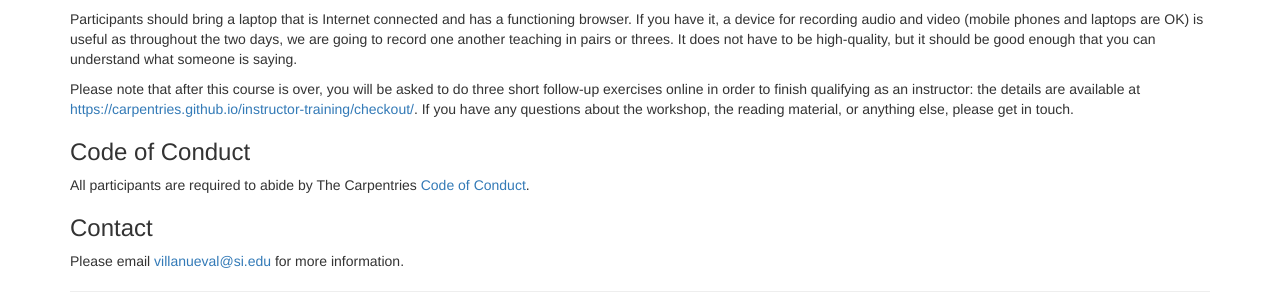
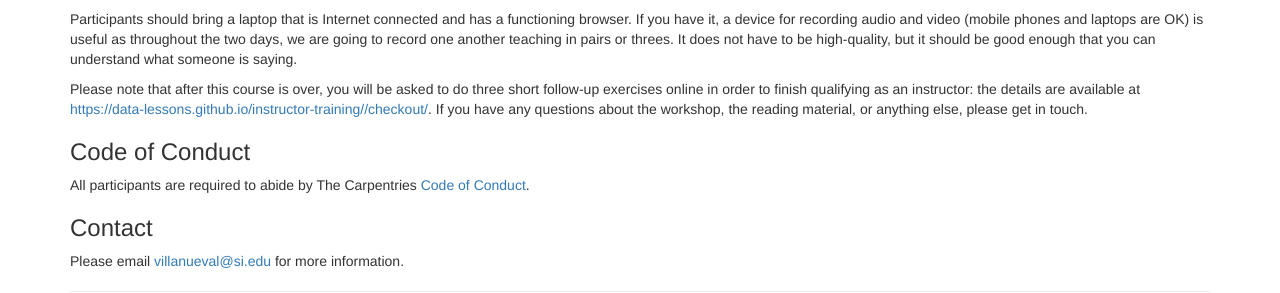
Before and after one commit to villanueval/2021-08-16-ttt-online, a Jekyll site: the page built from index.md, in a window 1280 px wide. Shown: the part 813-1106 px from the top of the page. Built offline with Jekyll 4.4.1, drawn with Linux system fonts in a browser that asks for light colours; part of the change alters nothing that is shown.

Commit message:
Update _config.yml

```diff
--- a/_config.yml
+++ b/_config.yml
@@ -41,7 +41,7 @@ swc_github: "https://github.com/swcarpentry"
 swc_pages: "https://swcarpentry.github.io"
 swc_site: "https://software-carpentry.org"
 template_repo: "https://github.com/carpentries/styles"
-training_site: "https://carpentries.github.io/instructor-training"
+training_site: "https://data-lessons.github.io/instructor-training/"
 workshop_repo: "https://github.com/carpentries/workshop-template"
 workshop_site: "https://carpentries.github.io/workshop-template"
 
```
